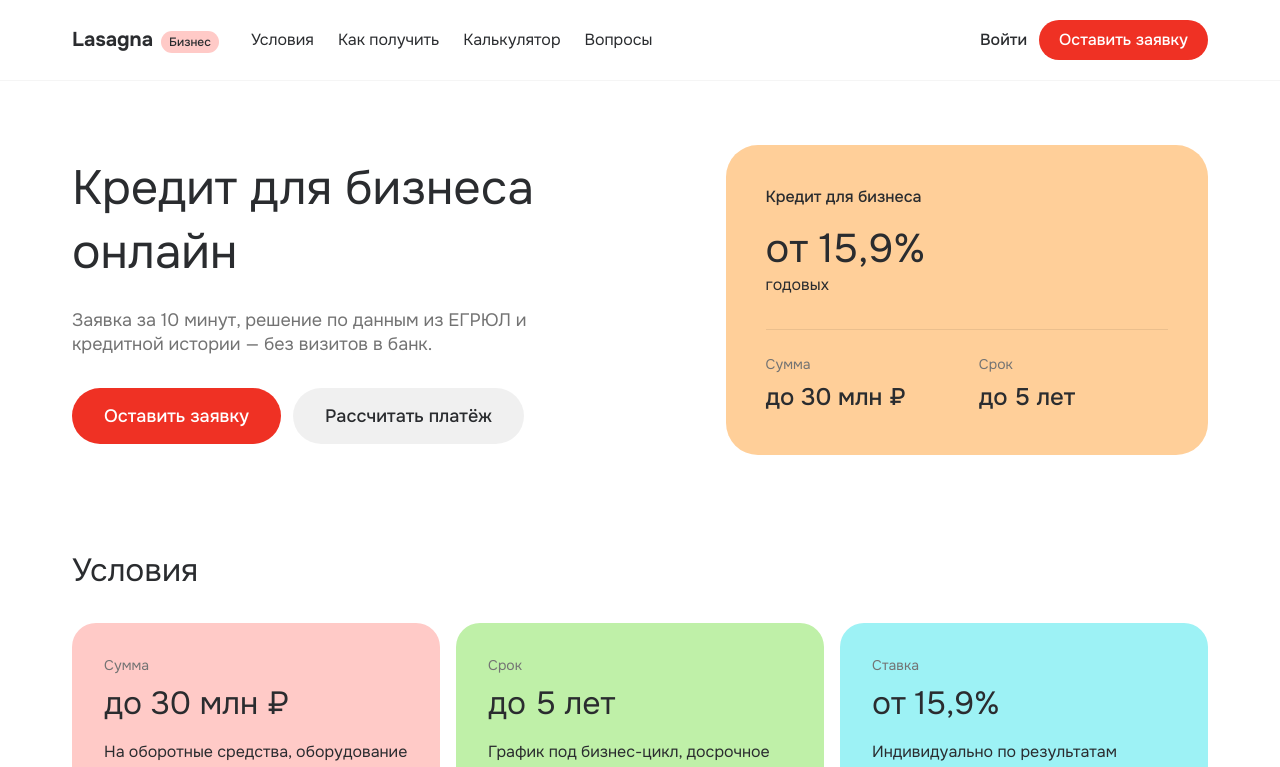
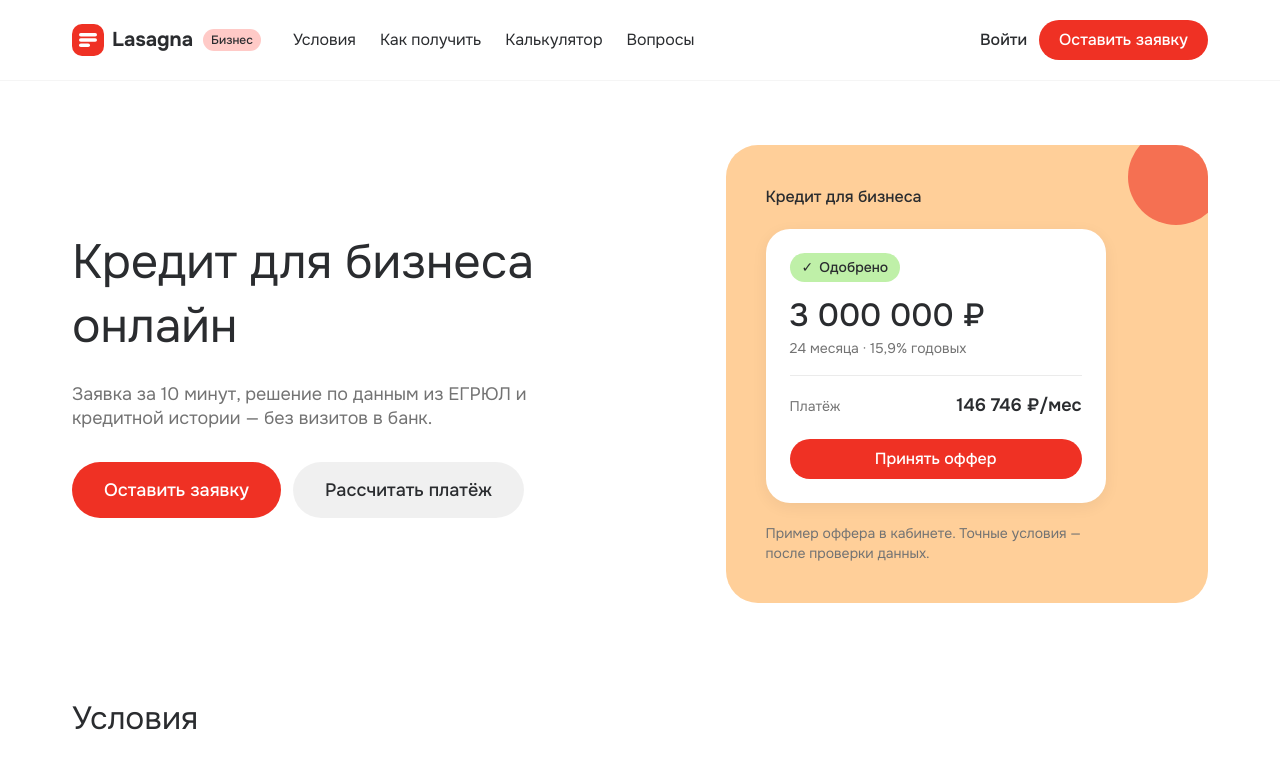
Before and after one commit to lasagna67/lasagna, a Next.js app in the folder frontend/: page / in a window 1280 px wide. Shown: the top 767 px of the page. Built offline with nearby package versions, Linux system fonts and the light colour scheme.

Commit message:
frontend: brand SVG graphics for landing
- Lasagna logo mark (layers motif) in header/footer via Logo component
- hero: offer-card mockup on pastel plate (matches calculator numbers)
- app/icon.svg favicon, drop default Next favicon.ico

```diff
--- a/frontend/components/landing/footer.tsx
+++ b/frontend/components/landing/footer.tsx
@@ -1,5 +1,6 @@
 import Link from "next/link";
 import { Container } from "@/components/ui/container";
+import { Logo } from "@/components/ui/logo";
 
 const links = [
   { href: "#conditions", label: "Условия" },
@@ -13,7 +14,12 @@ export function Footer() {
     <footer className="border-t border-black/8">
       <Container className="flex flex-col gap-8 py-12 md:flex-row md:justify-between">
         <div>
-          <p className="text-[20px] font-bold">Lasagna Бизнес</p>
+          <span className="flex items-center gap-2.5">
+            <Logo />
+            <span className="rounded-full bg-plate-tomato px-2 py-0.5 text-[12px] font-medium">
+              Бизнес
+            </span>
+          </span>
           <p className="mt-2 max-w-[36ch] text-[14px] text-ink-soft">
             Кредитный кабинет для предпринимателей: заявка, решение и подписание онлайн.
           </p>
--- a/frontend/components/landing/header.tsx
+++ b/frontend/components/landing/header.tsx
@@ -1,6 +1,7 @@
 import Link from "next/link";
 import { Button } from "@/components/ui/button";
 import { Container } from "@/components/ui/container";
+import { Logo } from "@/components/ui/logo";
 
 const nav = [
   { href: "#conditions", label: "Условия" },
@@ -13,8 +14,8 @@ export function Header() {
   return (
     <header className="sticky top-0 z-50 border-b border-black/4 bg-white/90 backdrop-blur-md">
       <Container className="flex h-16 items-center gap-8 md:h-20">
-        <Link href="/" className="flex items-baseline gap-2 text-[20px] font-bold">
-          Lasagna
+        <Link href="/" className="flex items-center gap-2.5">
+          <Logo />
           <span className="rounded-full bg-plate-tomato px-2 py-0.5 text-[12px] font-medium">
             Бизнес
           </span>
--- a/frontend/components/landing/hero.tsx
+++ b/frontend/components/landing/hero.tsx
@@ -20,20 +20,31 @@ export function Hero() {
             </Button>
           </div>
         </div>
-        <div className="rounded-card-lg bg-plate-chardonnay p-8 md:p-10">
-          <p className="text-[16px] font-medium">Кредит для бизнеса</p>
-          <p className="mt-4 text-promo-l">от 15,9%</p>
-          <p className="text-[16px]">годовых</p>
-          <dl className="mt-8 grid grid-cols-2 gap-6 border-t border-black/8 pt-6">
-            <div>
-              <dt className="text-[14px] text-ink-soft">Сумма</dt>
-              <dd className="mt-1 text-[24px] font-medium">до 30 млн ₽</dd>
+        <div className="relative overflow-hidden rounded-card-lg bg-plate-chardonnay p-8 md:p-10">
+          <svg aria-hidden viewBox="0 0 64 64" className="absolute -right-4 -top-4 size-24 opacity-60">
+            <circle cx="32" cy="32" r="32" fill="#ef3124" />
+          </svg>
+          <p className="relative text-[16px] font-medium">Кредит для бизнеса</p>
+          <div className="relative mt-5 max-w-[340px] rounded-card bg-white p-6 shadow-[0_4px_16px_rgba(0,0,0,0.06)]">
+            <span className="inline-flex items-center gap-1.5 rounded-full bg-plate-menthol px-3 py-1 text-[14px] font-medium">
+              <span aria-hidden>✓</span> Одобрено
+            </span>
+            <p className="mt-4 text-[32px] font-medium leading-9">3 000 000 ₽</p>
+            <p className="mt-1 text-[14px] text-ink-soft">24 месяца · 15,9% годовых</p>
+            <div className="mt-4 flex items-baseline justify-between border-t border-black/8 pt-4">
+              <span className="text-[14px] text-ink-soft">Платёж</span>
+              <span className="text-[18px] font-semibold">146 746 ₽/мес</span>
             </div>
-            <div>
-              <dt className="text-[14px] text-ink-soft">Срок</dt>
-              <dd className="mt-1 text-[24px] font-medium">до 5 лет</dd>
-            </div>
-          </dl>
+            <span
+              aria-hidden
+              className="mt-5 inline-flex h-10 w-full items-center justify-center rounded-full bg-brand px-5 text-[16px] font-medium text-white"
+            >
+              Принять оффер
+            </span>
+          </div>
+          <p className="relative mt-5 max-w-[36ch] text-[14px] leading-5 text-ink-soft">
+            Пример оффера в кабинете. Точные условия — после проверки данных.
+          </p>
         </div>
       </Container>
     </section>
--- /dev/null
+++ b/frontend/components/ui/logo.tsx
@@ -0,0 +1,17 @@
+import type { ComponentProps } from "react";
+
+type Props = Omit<ComponentProps<"span">, "children"> & { wordmark?: boolean };
+
+export function Logo({ wordmark = true, className = "", ...props }: Props) {
+  return (
+    <span className={`flex items-center gap-2 ${className}`} {...props}>
+      <svg viewBox="0 0 32 32" aria-hidden className="size-8 shrink-0">
+        <rect width="32" height="32" rx="10" fill="#ef3124" />
+        <rect x="7" y="9" width="18" height="3.5" rx="1.75" fill="#fff" />
+        <rect x="7" y="14.25" width="18" height="3.5" rx="1.75" fill="#fff" />
+        <rect x="7" y="19.5" width="11" height="3.5" rx="1.75" fill="#fff" />
+      </svg>
+      {wordmark && <span className="text-[20px] font-bold">Lasagna</span>}
+    </span>
+  );
+}
```
Also changed, not shown: frontend/app/icon.svg (added), 1 other file (tests, documents, lock files or other folders).
